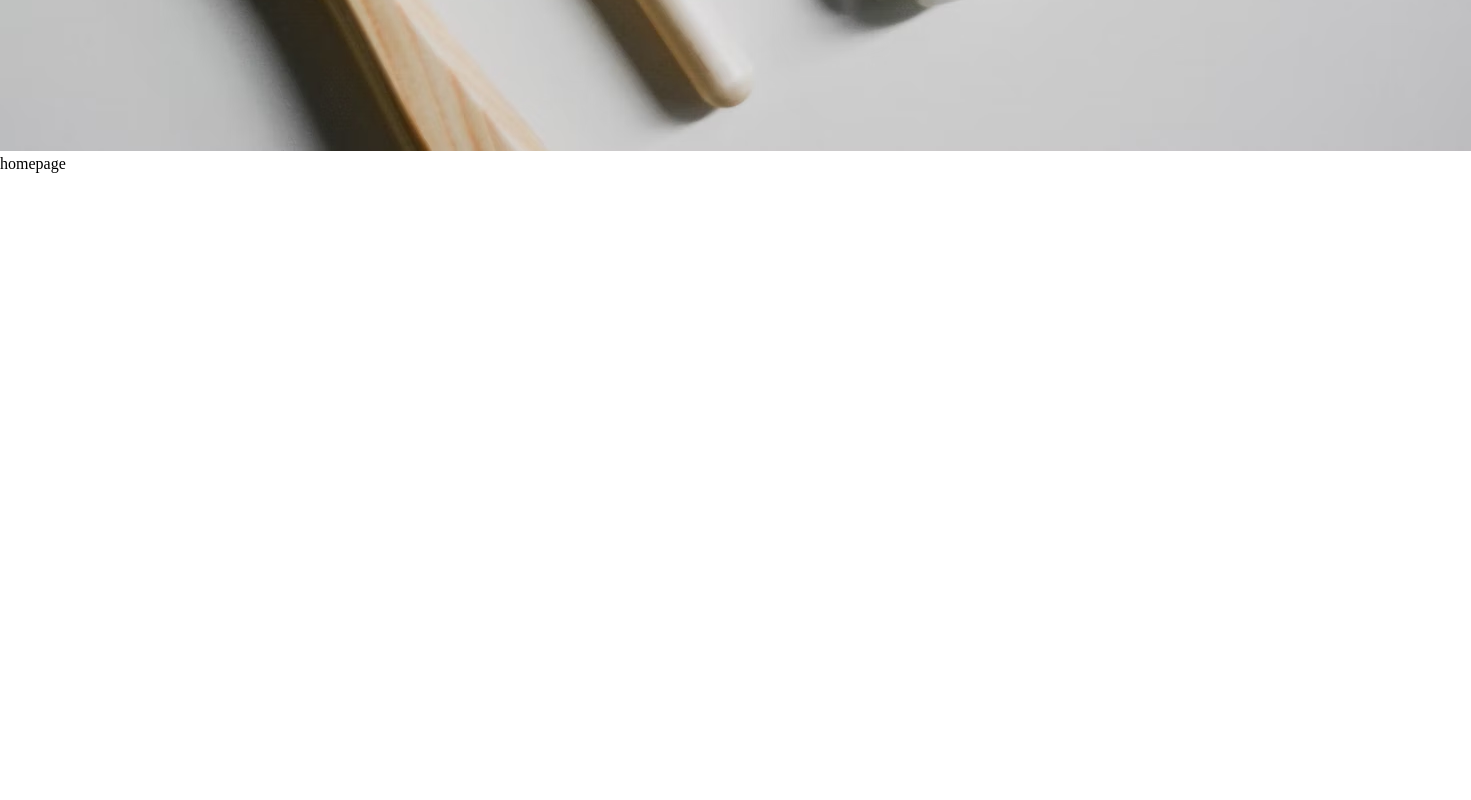
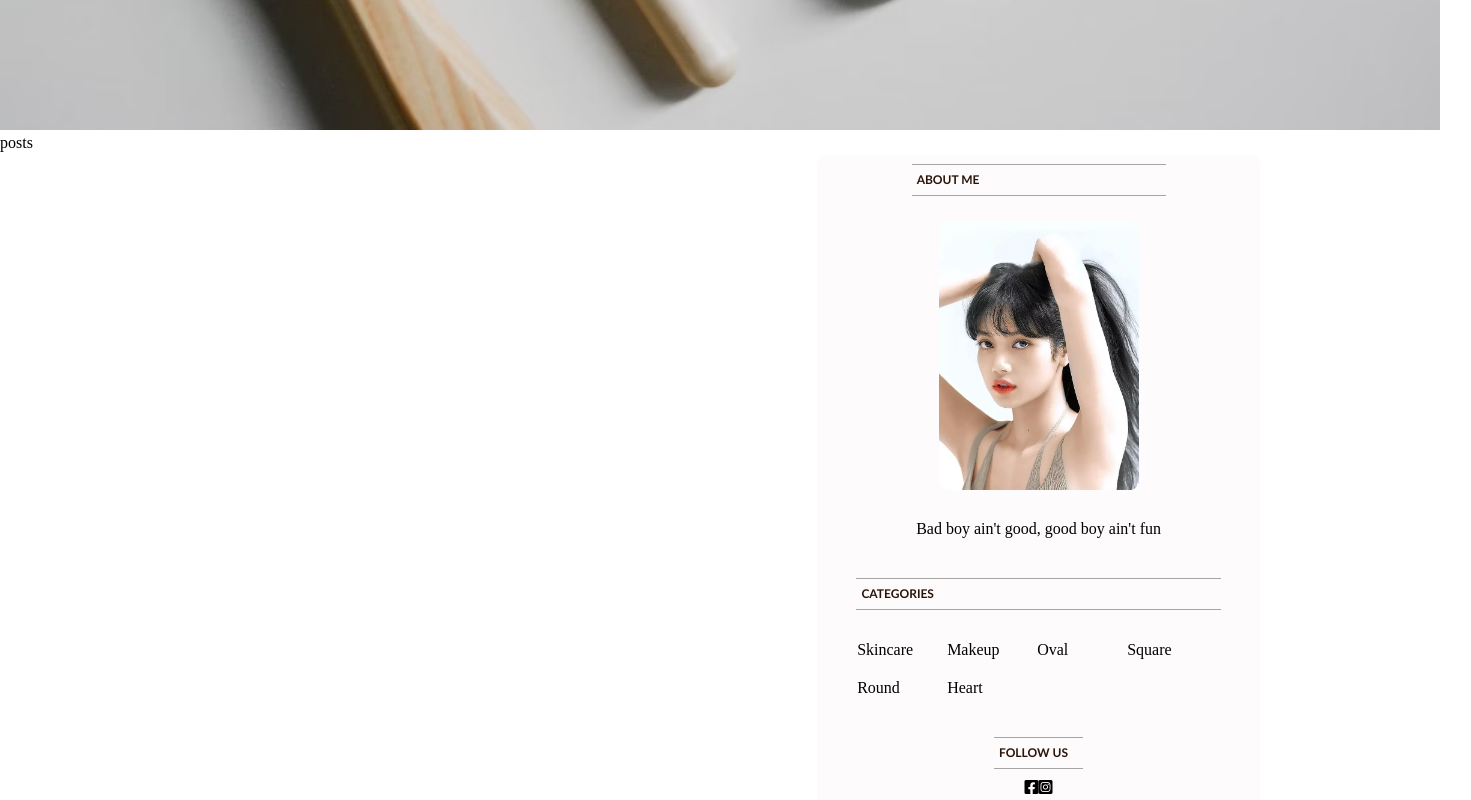
Before and after one commit to lamtrucdang/WebFinalProject-UIClients, a React (Create React App) app in the folder blog/: page / in a window 1280 px wide. Shown: the part 940-1740 px from the top of the page, 1471 px wide, since content can reach past the window. Before the commit the page ends 1113 px from the top, so only its background shows below. Built offline with nearby package versions, Linux system fonts and the light colour scheme.

Commit message:
2nd commit

```diff
--- a/blog/src/header/Header.jsx
+++ b/blog/src/header/Header.jsx
@@ -5,7 +5,7 @@ export default function Header() {
     return (
         <div className="header">
             <div className="headerTitles">
-            <span className="headerTitlesSm">Glow</span>
+            {/* <span className="headerTitlesSm">Glow</span> */}
             <span className="headerTitlesLg">Blog</span>
             </div>
             <img className="headerImg"
--- a/blog/src/header/header.css
+++ b/blog/src/header/header.css
@@ -9,20 +9,20 @@
 
 }
 
-.headerTitlesSm {
+/* .headerTitlesSm {
     position: absolute;
     top: 7%;
     font-size: 45px;
     font-family: 'Lora', serif;
-}
+} */
 
 .headerTitlesLg{
     position: absolute;
-    top: 17%;
-    font-size: 100px;
+    top: 6.5%;
+    font-size: 130px;
     font-family: 'Great Vibes', cursive;
 }
 
 .headerImg{
-    /* object-fit: cover; */
+    width: 1440px;
 }
--- a/blog/src/page/home/Home.jsx
+++ b/blog/src/page/home/Home.jsx
@@ -1,11 +1,17 @@
 import Header from "../../header/Header"
+import Posts from "../../posts/Posts"
+import Sidebar from "../../sidebar/Sidebar"
 import "./home.css"
 
 export default function Home() {
     return (
+        <>
+        <Header></Header>
         <div className="home">
-            <Header></Header>
-            homepage
+            <Posts></Posts>
+            <Sidebar></Sidebar>
         </div>
+        </>
+
     )
 }
--- a/blog/src/page/home/home.css
+++ b/blog/src/page/home/home.css
@@ -0,0 +1,3 @@
+.home{
+    display: flex;
+}
--- /dev/null
+++ b/blog/src/posts/Posts.jsx
@@ -0,0 +1,8 @@
+import "./posts.css"
+export default function Posts() {
+    return (
+        <div className="posts">
+            posts
+        </div>
+    )
+}
--- /dev/null
+++ b/blog/src/posts/posts.css
@@ -0,0 +1,3 @@
+.posts{
+    flex: 9;
+}
--- /dev/null
+++ b/blog/src/sidebar/Sidebar.jsx
@@ -0,0 +1,30 @@
+import "./sidebar.css"
+export default function Sidebar() {
+    return (
+        <div className="sidebar">
+            <div className="sidebarItem">
+                <span className="sidebarTitle">ABOUT ME</span>
+                <img className="sidebarImg" src="./img/lisa.webp" alt="" />
+                <p>Bad boy ain't good, good boy ain't fun</p>
+            </div>
+            <div className="sidebarItem">
+                <span className="sidebarTitle">CATEGORIES</span>
+                <ul className="sidebarList">
+                    <li className="sidebarListItem">Skincare</li>
+                    <li className="sidebarListItem">Makeup</li>
+                    <li className="sidebarListItem">Oval</li>
+                    <li className="sidebarListItem">Square</li>
+                    <li className="sidebarListItem">Round</li>
+                    <li className="sidebarListItem">Heart</li>
+                </ul>
+            </div>
+            <div className="sidebarItem">
+                <span className="sidebarTitle">FOLLOW US</span>
+                <div className="sidebarSocial">
+                    <i className="sidebarIcon fab fa-facebook-square"></i>
+                    <i className="sidebarIcon fab fa-instagram-square"></i>
+                </div>
+                </div>
+        </div>
+    )
+}
--- /dev/null
+++ b/blog/src/sidebar/sidebar.css
@@ -0,0 +1,64 @@
+.sidebar{
+    flex: 5;
+    margin: 20px;
+    padding-bottom: 30px;
+    background-color:#fdfbfb;
+    border-radius: 10px;
+    -webkit-border-radius: 10px;
+    -moz-border-radius: 10px;
+    -ms-border-radius: 10px;
+    -o-border-radius: 10px;
+    display:flex;
+    flex-direction: column;
+    align-items: center;
+}
+.sidebarItem {
+    display: flex;
+    flex-direction: column;
+    align-items: center;
+}
+
+.sidebarTitle {
+    margin: 10px;
+    padding: 5px;
+    width: 80%;
+    border-top: 1px solid #a7a4a4;
+    border-bottom: 1px solid #a7a4a4;
+    font-family: 'Gill Sans', 'Gill Sans MT', Calibri, 'Trebuchet MS', sans-serif;
+    font-size: 12px;
+    color:#2a1409;
+    font-weight: 600;
+    line-height: 20px;
+}
+.sidebarItem > img {
+    margin-top: 15px;
+}
+
+.sidebarItem > p {
+    padding: 30px;
+}
+
+.sidebarImg{
+    width: 200px;
+    border-radius: 4%;
+    object-fit: cover;
+    cursor: pointer;
+    -webkit-border-radius: 4%;
+    -moz-border-radius: 4%;
+    -ms-border-radius: 4%;
+    -o-border-radius: 4%;
+}
+
+.sidebarList {
+    list-style: none;
+    margin-bottom: 30px;
+}
+
+.sidebarListItem {
+    display: inline-block;
+    width: 90px;
+    margin-top: 5%;
+}
+.sidebarSocial {
+
+}
```
Also changed, not shown: blog/public/img/lisa.webp (added), blog/src/post/Post.jsx (added), blog/src/post/post.css (added).
